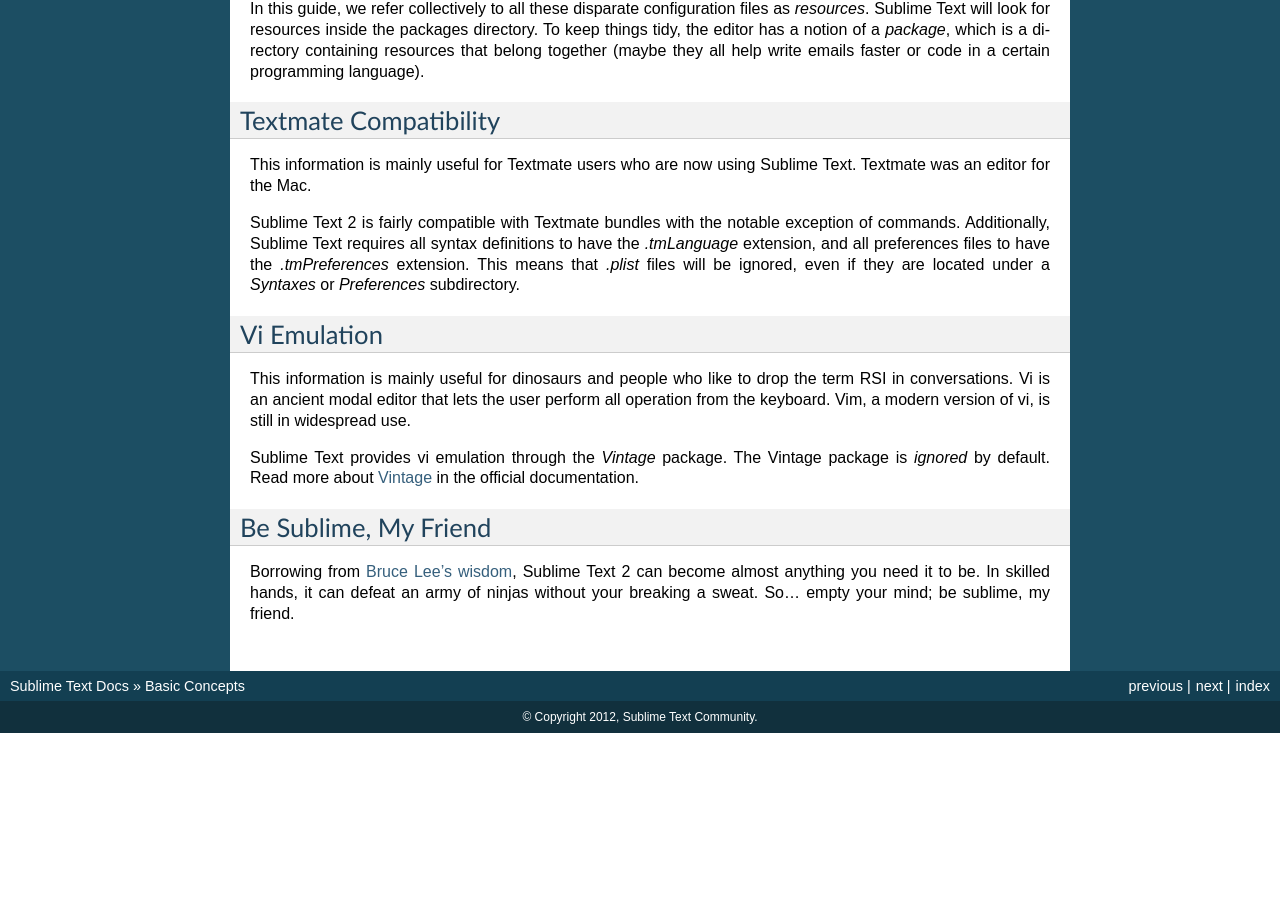
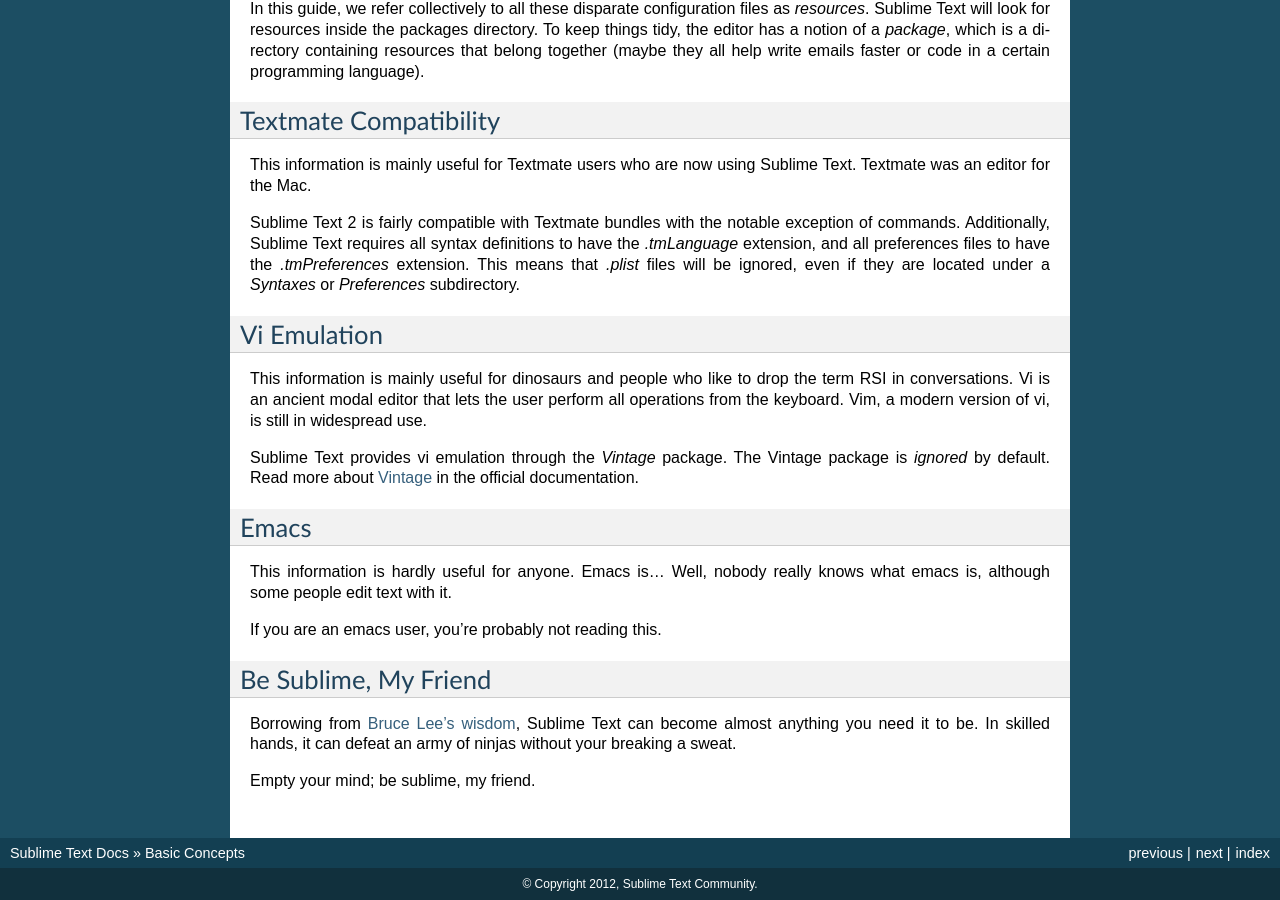
Before and after one commit to guillermooo/sublime-undocs, a Sphinx documentation site: the page built from source/basic_concepts.rst, in a window 1280 px wide and 900 px high, scrolled down 2183 px. Built offline with Sphinx 7.4.7, drawn with Linux system fonts in a browser that asks for light colours; before the commit the page ends 2916 px from its top, so only the background shows below that.

Commit message:
I shouldn't...

```diff
--- a/source/basic_concepts.rst
+++ b/source/basic_concepts.rst
@@ -156,7 +156,7 @@
 
 This information is mainly useful for dinosaurs and people who like to drop
 the term RSI in conversations. Vi is an ancient modal editor that lets the
-user perform all operation from the keyboard. Vim, a modern version of vi,
+user perform all operations from the keyboard. Vim, a modern version of vi,
 is still in widespread use.
 
 Sublime Text provides vi emulation through the *Vintage* package. The Vintage
@@ -166,11 +166,22 @@
 .. _Vintage: http://www.sublimetext.com/docs/2/vintage.html
 
 
+Emacs
+=====
+
+This information is hardly useful for anyone. Emacs is... Well, nobody really
+knows what emacs is, although some people edit text with it.
+
+If you are an emacs user, you're probably not reading this.
+
+
 Be Sublime, My Friend
 =====================
 
-Borrowing from `Bruce Lee's wisdom`_, Sublime Text 2 can become almost anything
+Borrowing from `Bruce Lee's wisdom`_, Sublime Text can become almost anything
 you need it to be. In skilled hands, it can defeat an army of ninjas without
-your breaking a sweat. So... empty your mind; be sublime, my friend.
+your breaking a sweat.
+
+Empty your mind; be sublime, my friend.
 
 .. _Bruce Lee's wisdom: http://www.youtube.com/watch?v=iO3sBulXpVw
```
